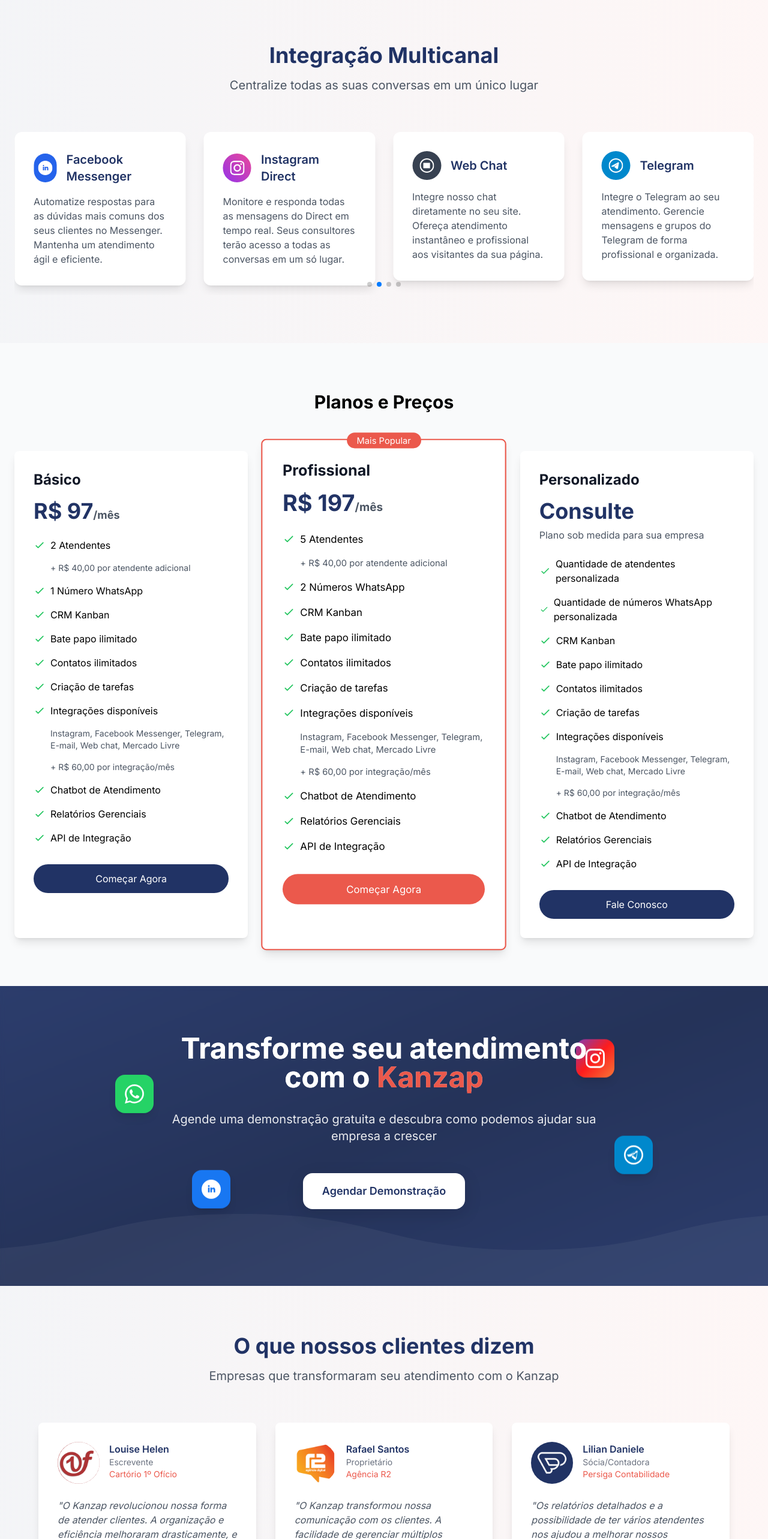
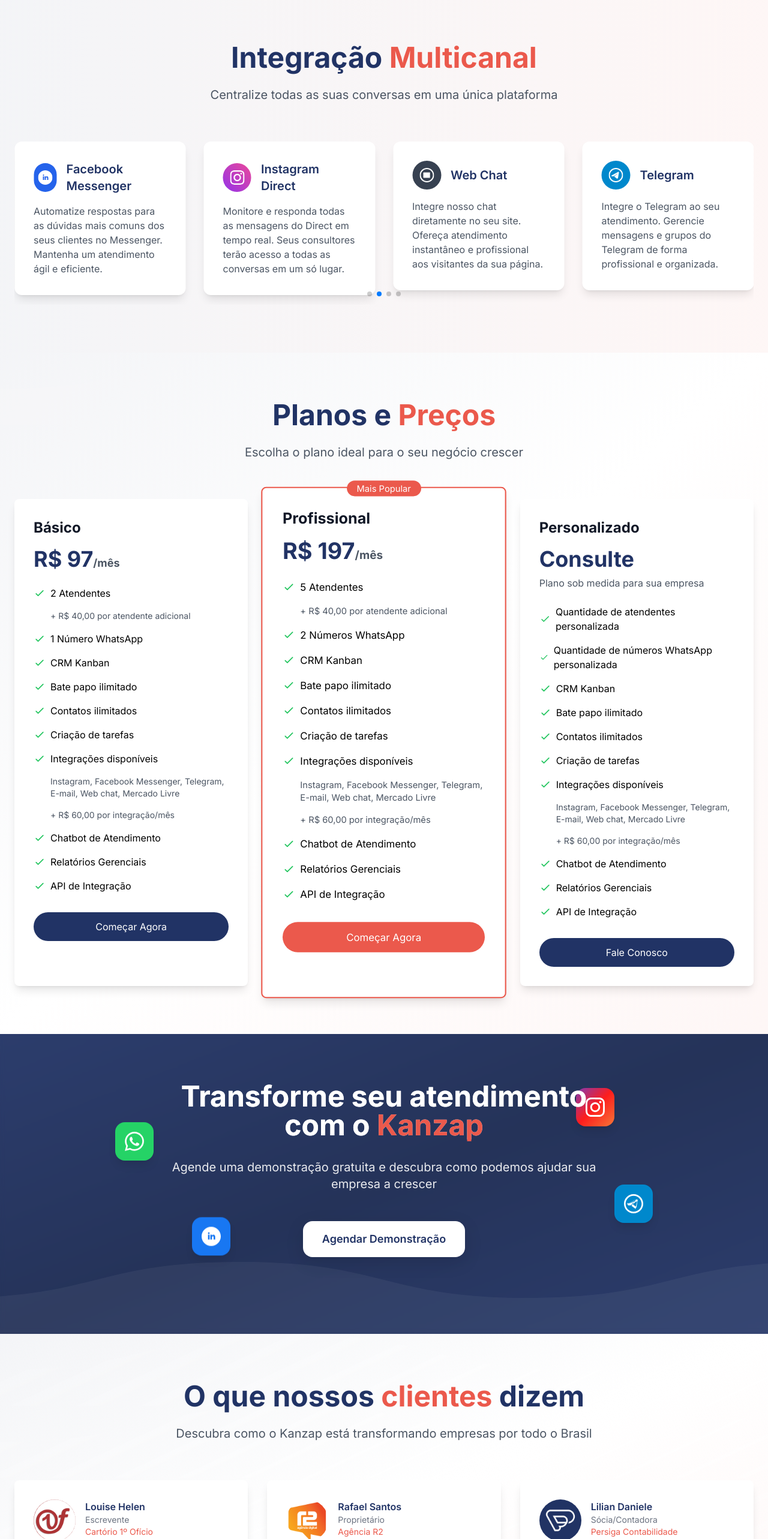
Before and after one commit to bruno-garcez-se/tradechat, a Next.js app: page / in a window 1280 px wide. Shown: the part 1798-4364 px from the top of the page at 60% size. Built offline with nearby package versions, Linux system fonts and the light colour scheme.

Commit message:
style: atualização visual das seções Integração Multicanal, Planos e Preços, e Depoimentos

```diff
--- a/src/app/components/CarouselSection.tsx
+++ b/src/app/components/CarouselSection.tsx
@@ -104,11 +104,11 @@
     <section className="py-20 bg-gradient-to-r from-[#213365]/5 to-[#eb594c]/5">
       <div className="container mx-auto px-6">
         <div className="text-center mb-16">
-          <h2 className="text-4xl font-bold text-[#213365] mb-4">
-            Integração Multicanal
+          <h2 className="text-4xl md:text-5xl font-bold text-[#213365] mb-6">
+            Integração <span className="text-[#eb594c]">Multicanal</span>
           </h2>
-          <p className="text-xl text-gray-600">
-            Centralize todas as suas conversas em um único lugar
+          <p className="text-xl text-gray-600 max-w-3xl mx-auto">
+            Centralize todas as suas conversas em uma única plataforma
           </p>
         </div>
 
--- a/src/app/components/FAQSection.tsx
+++ b/src/app/components/FAQSection.tsx
@@ -7,61 +7,71 @@
   answer: string
 }
 
-const FAQSection = () => {
-  const [activeIndex, setActiveIndex] = useState<number | null>(null)
+export default function FAQSection() {
+  const [openIndex, setOpenIndex] = useState<number | null>(null)
 
   const faqs: FAQItem[] = [
     {
-      question: 'Existe período de teste gratuito?',
-      answer: 'Sim! Oferecemos 7 dias de teste gratuito para você experimentar todas as funcionalidades da plataforma sem compromisso.'
+      question: 'Como funciona o período de teste gratuito?',
+      answer: 'Oferecemos um período de teste gratuito para que você possa experimentar todas as funcionalidades da plataforma. Durante este período, você terá acesso completo a todos os recursos e poderá avaliar como o Kanzap pode ajudar seu negócio.'
     },
     {
-      question: 'Preciso instalar algo no computador?',
-      answer: 'Não é necessário instalar nada! O Kanzap é uma plataforma 100% web, basta acessar através do seu navegador preferido.'
+      question: 'Preciso instalar algum software adicional?',
+      answer: 'Não é necessário instalar nenhum software adicional. O Kanzap é uma plataforma totalmente baseada na web, acessível através de qualquer navegador moderno. Basta fazer login e começar a usar.'
     },
     {
       question: 'Posso usar mais de um número de WhatsApp?',
-      answer: 'Sim! Dependendo do seu plano, você pode adicionar múltiplos números de WhatsApp. O plano Básico inclui 1 número, o Profissional 2 números. Para mais números, oferecemos um plano personalizado que atende às necessidades específicas da sua empresa.'
+      answer: 'Sim, você pode conectar múltiplos números de WhatsApp à sua conta Kanzap. Cada plano oferece um número específico de conexões, e você pode gerenciar todos eles através de uma única interface.'
     },
     {
       question: 'Como funcionam as integrações com outras plataformas?',
-      answer: 'O Kanzap oferece integrações com diversas plataformas como Instagram, Facebook Messenger, Telegram, E-mail, Web Chat e Mercado Livre. Cada integração tem um custo adicional de R$ 60,00 por mês. Você pode escolher quais integrações deseja utilizar.'
+      answer: 'O Kanzap oferece integrações nativas com diversas plataformas como Facebook Messenger, Instagram e Mercado Livre. Cada integração tem um custo adicional de R$ 60,00 por mês e pode ser ativada facilmente através do painel de controle.'
     },
     {
-      question: 'Como funciona a automação de mensagens?',
-      answer: 'Nossa plataforma permite criar respostas automáticas personalizadas, chatbots inteligentes e fluxos de atendimento automatizados. Você pode configurar mensagens de boas-vindas, respostas para perguntas frequentes e muito mais.'
+      question: 'É possível automatizar mensagens e respostas?',
+      answer: 'Sim, o Kanzap oferece recursos avançados de automação. Você pode criar fluxos de mensagens automáticas, respostas predefinidas e chatbots personalizados para otimizar seu atendimento.'
     }
   ]
 
   const toggleFAQ = (index: number) => {
-    setActiveIndex(activeIndex === index ? null : index)
+    setOpenIndex(openIndex === index ? null : index)
   }
 
   return (
-    <section className="py-20 bg-white">
-      <div className="container mx-auto px-6">
-        <h2 className="text-3xl font-bold text-center mb-4">Perguntas Frequentes</h2>
-        <p className="text-center text-gray-600 mb-12">
+    <section className="py-20 bg-gradient-to-br from-[#213365]/5 via-white to-[#eb594c]/5 relative">
+      {/* Efeito de fundo */}
+      <div className="absolute inset-0 bg-[url('/wave.svg')] bg-repeat opacity-5"></div>
+
+      <div className="container mx-auto px-6 relative z-10">
+        <div className="text-center mb-16">
+          <h2 className="text-4xl md:text-5xl font-bold text-[#213365] mb-6">
+            Perguntas <span className="text-[#eb594c]">Frequentes</span>
+          </h2>
+          <p className="text-xl text-gray-600 max-w-3xl mx-auto">
             Encontre respostas para as dúvidas mais comuns sobre nossa plataforma
           </p>
+        </div>
+
         <div className="max-w-3xl mx-auto">
           {faqs.map((faq, index) => (
             <div
               key={index}
-              className="mb-4 border rounded-lg shadow-sm hover:shadow-md transition-shadow"
+              className="mb-4 bg-white rounded-2xl shadow-md hover:shadow-lg transition-all duration-300"
             >
               <button
-                className="w-full p-4 text-left flex justify-between items-center"
+                className="w-full px-8 py-6 text-left focus:outline-none group"
                 onClick={() => toggleFAQ(index)}
               >
-                <span className="font-medium">{faq.question}</span>
+                <div className="flex items-center justify-between">
+                  <h3 className="text-lg font-semibold text-[#213365] group-hover:text-[#eb594c] transition-colors duration-300">
+                    {faq.question}
+                  </h3>
+                  <span className={`transform transition-transform duration-300 ${openIndex === index ? 'rotate-180' : ''}`}>
                     <svg
-                  className={`w-6 h-6 transition-transform ${
-                    activeIndex === index ? 'transform rotate-180' : ''
-                  }`}
+                      className="w-6 h-6 text-[#eb594c]"
                       fill="none"
+                      viewBox="0 0 24 24"
                       stroke="currentColor"
-                  viewBox="0 0 24 24"
                     >
                       <path
                         strokeLinecap="round"
@@ -70,12 +80,16 @@
                         d="M19 9l-7 7-7-7"
                       />
                     </svg>
+                  </span>
+                </div>
+                <div
+                  className={`mt-4 text-gray-600 overflow-hidden transition-all duration-300 ${
+                    openIndex === index ? 'max-h-96 opacity-100' : 'max-h-0 opacity-0'
+                  }`}
+                >
+                  {faq.answer}
+                </div>
               </button>
-              {activeIndex === index && (
-                <div className="p-4 pt-0">
-                  <p className="text-gray-600">{faq.answer}</p>
-                </div>
-              )}
             </div>
           ))}
         </div>
@@ -83,5 +97,3 @@
     </section>
   )
 }
-
-export default FAQSection
--- a/src/app/components/PricingSection.tsx
+++ b/src/app/components/PricingSection.tsx
@@ -5,10 +5,21 @@
 
 const PricingSection = () => {
   return (
-    <section id="precos" className="py-20 bg-gray-50">
-      <div className="container mx-auto px-6">
-        <h2 className="text-3xl font-bold text-center mb-16">Planos e Preços</h2>
-        <div className="grid grid-cols-1 md:grid-cols-3 gap-8">
+    <section id="precos" className="py-20 bg-gradient-to-br from-[#213365]/5 via-white to-[#eb594c]/5 relative">
+      {/* Efeito de fundo */}
+      <div className="absolute inset-0 bg-[url('/wave.svg')] bg-repeat opacity-5"></div>
+
+      <div className="container mx-auto px-6 relative z-10">
+        <div className="text-center mb-16">
+          <h2 className="text-4xl md:text-5xl font-bold text-[#213365] mb-6">
+            Planos e <span className="text-[#eb594c]">Preços</span>
+          </h2>
+          <p className="text-xl text-gray-600 max-w-3xl mx-auto">
+            Escolha o plano ideal para o seu negócio crescer
+          </p>
+        </div>
+
+        <div className="grid grid-cols-1 md:grid-cols-2 lg:grid-cols-3 gap-8 max-w-7xl mx-auto">
           {/* Plano Básico */}
           <div className="bg-white rounded-lg shadow-lg p-8 hover:shadow-xl transition-shadow">
             <h3 className="text-2xl font-bold text-gray-900 mb-4">Básico</h3>
--- a/src/app/components/TestimonialsSection.tsx
+++ b/src/app/components/TestimonialsSection.tsx
@@ -5,18 +5,21 @@
 
 export default function TestimonialsSection() {
   return (
-    <section className="py-20 bg-gradient-to-r from-[#213365]/5 to-[#eb594c]/5">
-      <div className="container mx-auto px-6">
+    <section className="py-20 bg-gradient-to-br from-[#213365]/5 via-white to-[#eb594c]/5 relative">
+      {/* Efeito de fundo */}
+      <div className="absolute inset-0 bg-[url('/wave.svg')] bg-repeat opacity-5"></div>
+
+      <div className="container mx-auto px-6 relative z-10">
         <div className="text-center mb-16">
-          <h2 className="text-4xl font-bold text-[#213365] mb-4">
-            O que nossos clientes dizem
+          <h2 className="text-4xl md:text-5xl font-bold text-[#213365] mb-6">
+            O que nossos <span className="text-[#eb594c]">clientes</span> dizem
           </h2>
           <p className="text-xl text-gray-600 max-w-3xl mx-auto">
-            Empresas que transformaram seu atendimento com o Kanzap
+            Descubra como o Kanzap está transformando empresas por todo o Brasil
           </p>
         </div>
 
-        <div className="grid grid-cols-1 lg:grid-cols-3 gap-8 max-w-6xl mx-auto">
+        <div className="grid grid-cols-1 md:grid-cols-2 lg:grid-cols-3 gap-8 max-w-7xl mx-auto">
           <div className="bg-white p-8 rounded-lg shadow-lg hover:shadow-xl transition-shadow">
             <div className="flex items-start mb-6">
               <div className="w-[70px] h-[70px] relative rounded-full overflow-hidden bg-white flex items-center justify-center">
```
Lines whose indentation alone changed are shown as unchanged.
